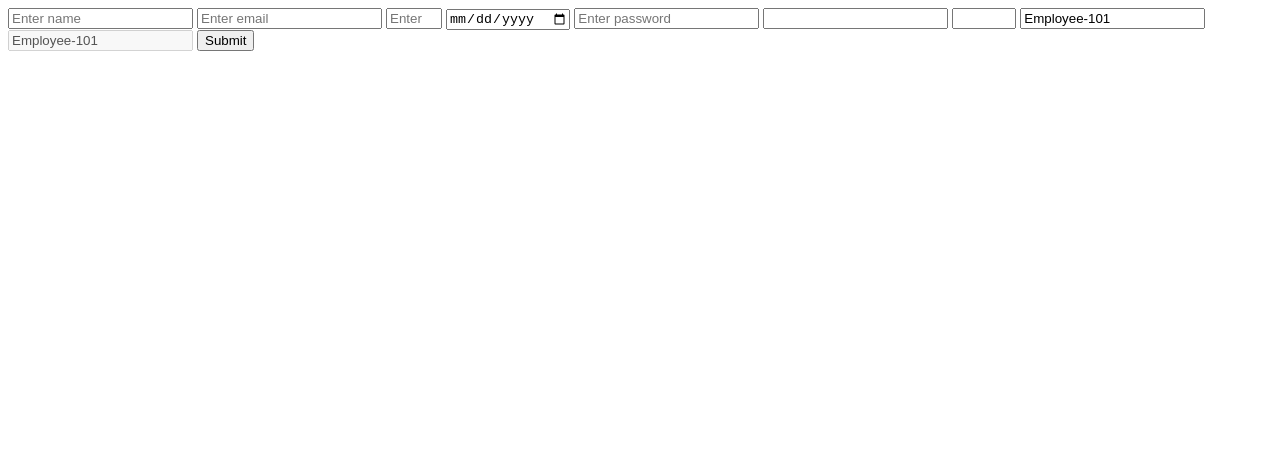
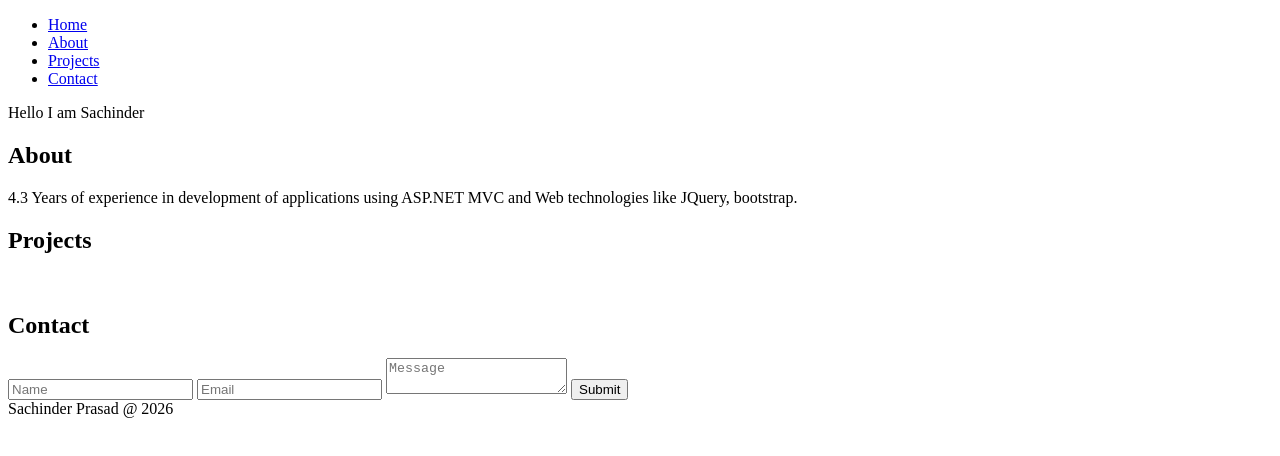
Before and after one commit to Sachinder-khankriyal/Portfolio, a plain HTML site: page Index.html in a window 1280 px wide. Drawn offline with Linux system fonts and the light colour scheme.

Commit message:
added html of portfolio

```diff
--- a/Index.html
+++ b/Index.html
@@ -4,22 +4,43 @@
 <head>
     <meta charset="UTF-8">
     <meta name="viewport" content="width=device-width, initial-scale=1.0 viewport-fit=cover">
-    <title>Document</title>
+    <title>Sachinder Prasad</title>
 </head>
 
 <body>
-    <form>
-        <input type="text" placeholder="Enter name" required>
-        <input type="email" placeholder="Enter email">
-        <input type="number" placeholder="Enter age" min="18" max="60">
-        <input type="date">
-        <input type="password" placeholder="Enter password">
-        <input type="text" pattern="[0-9]{10}" title="Enter exactly 10 digit" required>
-        <input type="number" min="0" max="100" step="5">
-        <input type="text" value="Employee-101" readonly>
-        <input type="text" value="Employee-101" disabled>
-        <input type="submit" value="Submit">
-    </form>
+    <nav>
+        <ul>
+            <li><a href="#home-section">Home</a></li>
+            <li><a href="#about-section">About</a></li>
+            <li><a href="#project-section">Projects</a></li>
+            <li><a href="#contact-section">Contact</a></li>
+        </ul>
+    </nav>
+    <section id="home-section">
+        <p>Hello I am <span>Sachinder</span></p>
+    </section>
+    <section id="about-section">
+        <h2>About</h2>
+        <p>4.3 Years of experience in development of applications using ASP.NET MVC and
+            Web technologies like JQuery, bootstrap.</p>
+    </section>
+    <section id="project-section">
+        <h2>Projects</h2>
+        <div>
+            <img>
+        </div>
+        <div>
+            <p></p>
+        </div>
+    </section>
+    <section id="contact-section">
+        <h2>Contact</h2>
+        <input type="text" placeholder="Name">
+        <input type="email" placeholder="Email">
+        <textarea placeholder="Message"></textarea>
+        <button>Submit</button>
+    </section>
+    <footer>Sachinder Prasad @ 2026</footer>
 </body>
 
 </html>
```
Also changed, not shown: SemanticElement.html (added, +18 -0 lines).
